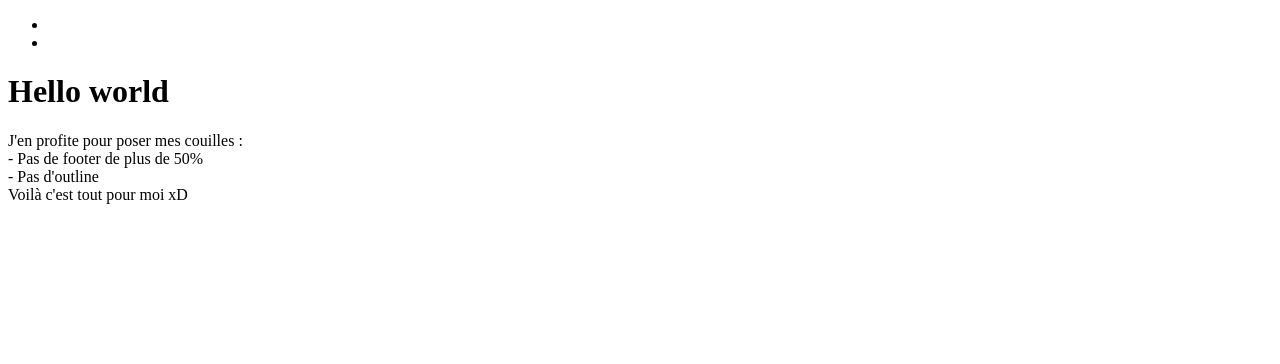
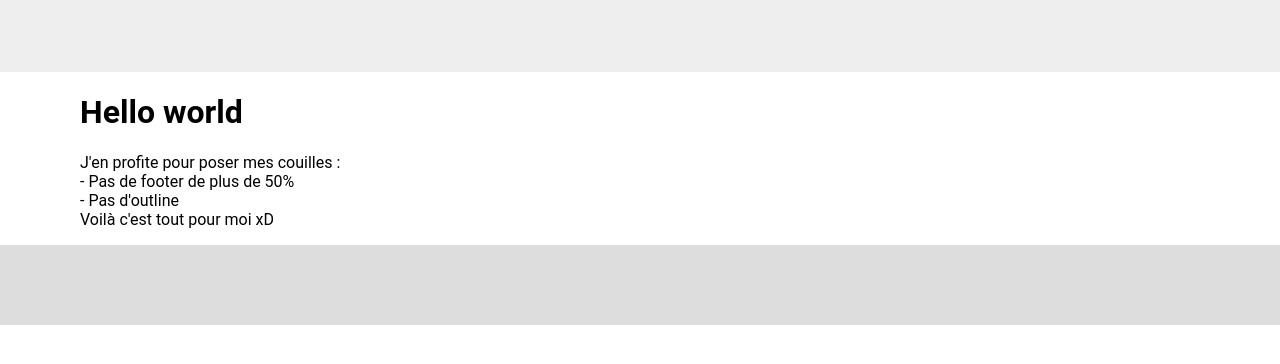
Before and after one commit to Wealw/STUDY_A2_Web_Project, a Symfony app: template ProjetWeb/templates/home/index.html.twig in a window 1280 px wide. Shown: the top 364 px of the page. Run offline with Twig, Linux system fonts and the light colour scheme; the template is opened without the code that fills it, so the values that code supplies are empty; some libraries are stand-ins or nearby versions; some web fonts are replaced.

Commit message:
- Ajout d'un peu de style

```diff
--- a/ProjetWeb/templates/base.html.twig
+++ b/ProjetWeb/templates/base.html.twig
@@ -3,18 +3,24 @@
     <head>
         <meta charset="UTF-8">
         <title>{% block title %}Welcome!{% endblock %}</title>
+        <link rel="stylesheet" href="{{ asset('assets/css/style.css') }}">
         {% block stylesheets %}{% endblock %}
     </head>
     <body>
         <header>
+            <div>
                 <nav>
                     <ul>
                         <li><a href=""></a></li>
                         <li><a href=""></a></li>
                     </ul>
                 </nav>
+            </div>
+            <div></div>
         </header>
+        <div class="container">
             {% block body %}{% endblock %}
+        </div>
         <footer>
 
         </footer>
```
Lines whose indentation alone changed are shown as unchanged.
